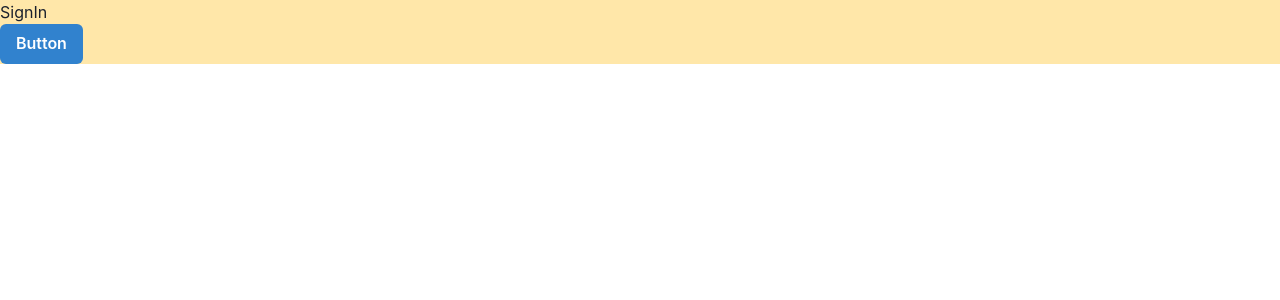
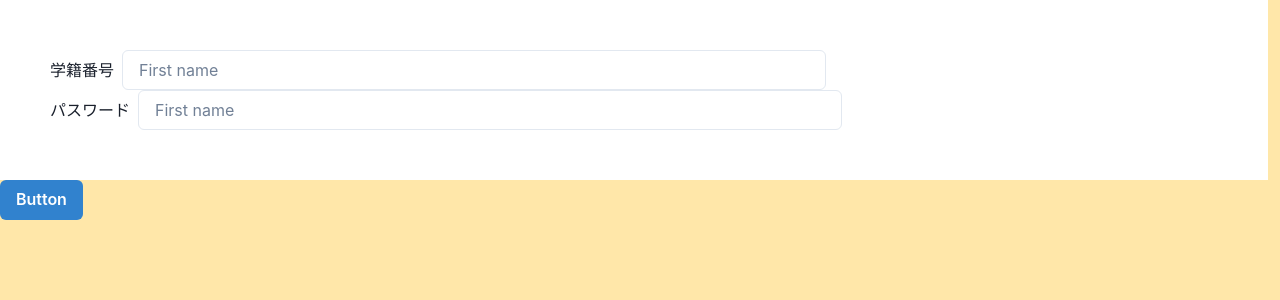
Before and after one commit to tama10171/next-recruit-app, a Next.js app: page / in a window 1280 px wide. Shown: the top 300 px of the page. Built offline with nearby package versions, Linux system fonts and the light colour scheme; no server answers.

Commit message:
signinページのUI作成

```diff
--- a/components/layouts/PageLayout.tsx
+++ b/components/layouts/PageLayout.tsx
@@ -1,5 +1,9 @@
-import { Box } from "@chakra-ui/react"
+import { Box } from '@chakra-ui/react'
 
-export const PageLayout = ({children}:any) => {
-  return <Box bg={"#FFE7A9"}>{children}</Box>
+export const PageLayout = ({ children }: any) => {
+  return (
+    <Box bg={'#FFE7A9'} height="100vh" width={'100vw'}>
+      {children}
+    </Box>
+  )
 }
--- a/pages/signin/index.tsx
+++ b/pages/signin/index.tsx
@@ -1,10 +1,23 @@
-import { PageLayout } from "@/components/layouts/PageLayout"
-import { Button } from "@chakra-ui/react"
+import { PageLayout } from '@/components/layouts/PageLayout'
+import { Box, Button, Center, FormControl, FormLabel, HStack, Input, Text } from '@chakra-ui/react'
 
 export const SignIn = () => {
   return (
     <PageLayout>
-      <div>SignIn</div>
+      <Box width={'1268px'} bg="white" padding={'50px'}>
+        <HStack>
+          <Text>学籍番号</Text>
+          <FormControl isRequired width={'704px'}>
+            <Input placeholder="First name" />
+          </FormControl>
+        </HStack>
+        <HStack>
+          <Text>パスワード</Text>
+          <FormControl isRequired width={'704px'}>
+            <Input placeholder="First name" />
+          </FormControl>
+        </HStack>
+      </Box>
       <Button colorScheme="blue">Button</Button>
     </PageLayout>
   )
```
